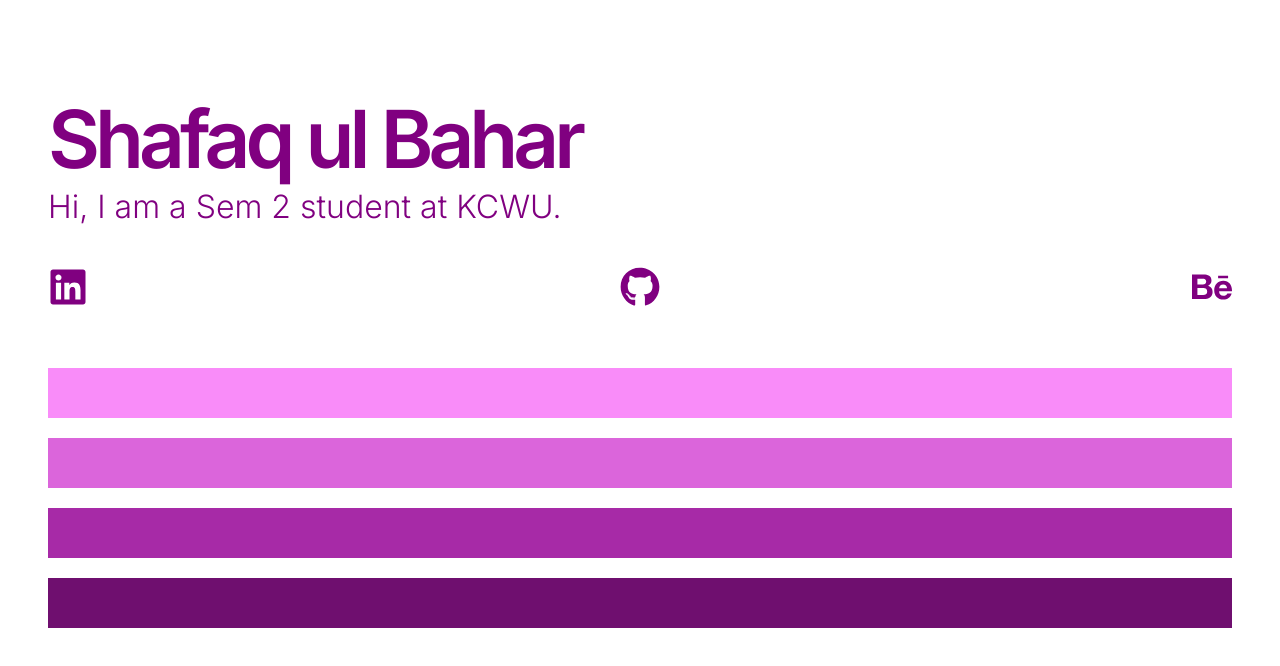
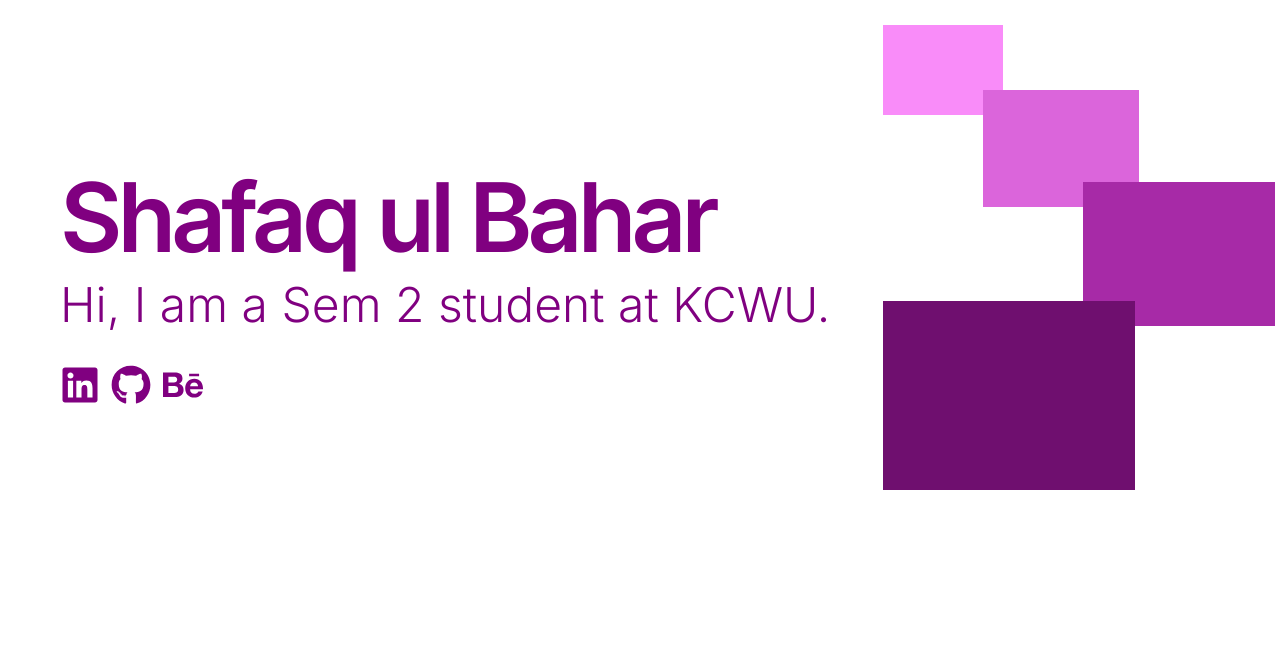
Before and after one commit to shafaqub/website, a plain HTML site: page index.html in a window 1280 px wide. Drawn offline with Linux system fonts and the light colour scheme.

Commit message:
desktop styling

```diff
--- a/style.css
+++ b/style.css
@@ -1,3 +1,8 @@
+* {
+    margin: 0;
+    padding: 0;
+}
+
 
 body{
     font-size: 45px;
@@ -9,12 +14,20 @@ body{
 
 }
 
+@media only screen and (min-width: 600px){
+    .hero{
+        margin: 20px;
+        display: flex;
+        align-items: center;
+    }
+}
+
+
 /*TOP SECTION*/
 .top-section{
     margin: 90px 40px 30px 40px;
 
 }
-
 
 h1{
     color: purple;
@@ -36,6 +49,25 @@ p{
 
 }
 
+/*for laptops tablets and desktops*/
+@media only screen and (min-width: 600px){
+    .top-section{
+        width: 70%;
+        margin: 90px 0px 30px 40px;
+    }
+
+    h1{
+        font-size: 6rem;
+        display: flex;
+
+    }
+
+    p{
+        font-size: 3rem;
+
+    }
+}
+
 /*Link Part*/
 .links{
     margin-top: 40px;
@@ -49,6 +81,16 @@ p{
     width: 40px;
 }
 
+@media only screen and (min-width: 600px){
+    .links{
+        display: block;
+        margin: 30px 0px 0px 0px;
+
+    }
+    .heightNwidthForLinks{
+
+    }
+}
 
 /*BOTTOM SECTION*/
 
@@ -79,3 +121,63 @@ p{
     background-color: rgb(111, 15, 111);
     margin-top: 20px;
 }
+
+
+@media only screen and (min-width: 600px){
+
+    :root{
+        --blockHieght: 90px;
+        --blockWidth: 120px;
+        --blockPlacementHorizontal: 100px;
+        --blockPlacementVertical: 5px;
+    }
+    .bottom-section{
+        width: 30%;
+        margin: 0px;
+        padding: 5px;
+
+
+
+    }
+
+    .blocks{
+        position: relative;
+
+
+
+
+    }
+
+    #b1{
+        height: var(--blockHieght);
+        width: var(--blockWidth);
+
+
+
+    }
+    #b2{
+        height: calc(var(--blockHieght) * 1.3);
+        width: calc(var(--blockWidth) * 1.3);
+        margin-left: calc(var(--blockPlacementHorizontal) * 1);
+        margin-top: calc(var(--blockPlacementVertical)*-5);
+
+
+    }
+    #b3{
+        height: calc(var(--blockHieght) * 1.6);
+        width: calc(var(--blockWidth) * 1.6);
+        margin-left: calc(var(--blockPlacementHorizontal) * 2);
+        margin-top: calc(var(--blockPlacementVertical)*-5);
+
+
+
+    }
+    #b4{
+        height: calc(var(--blockHieght) * 2.1);
+        width: calc(var(--blockWidth) * 2.1);
+        margin-top: calc(var(--blockPlacementVertical)*-5);
+
+
+    }
+
+}
```
